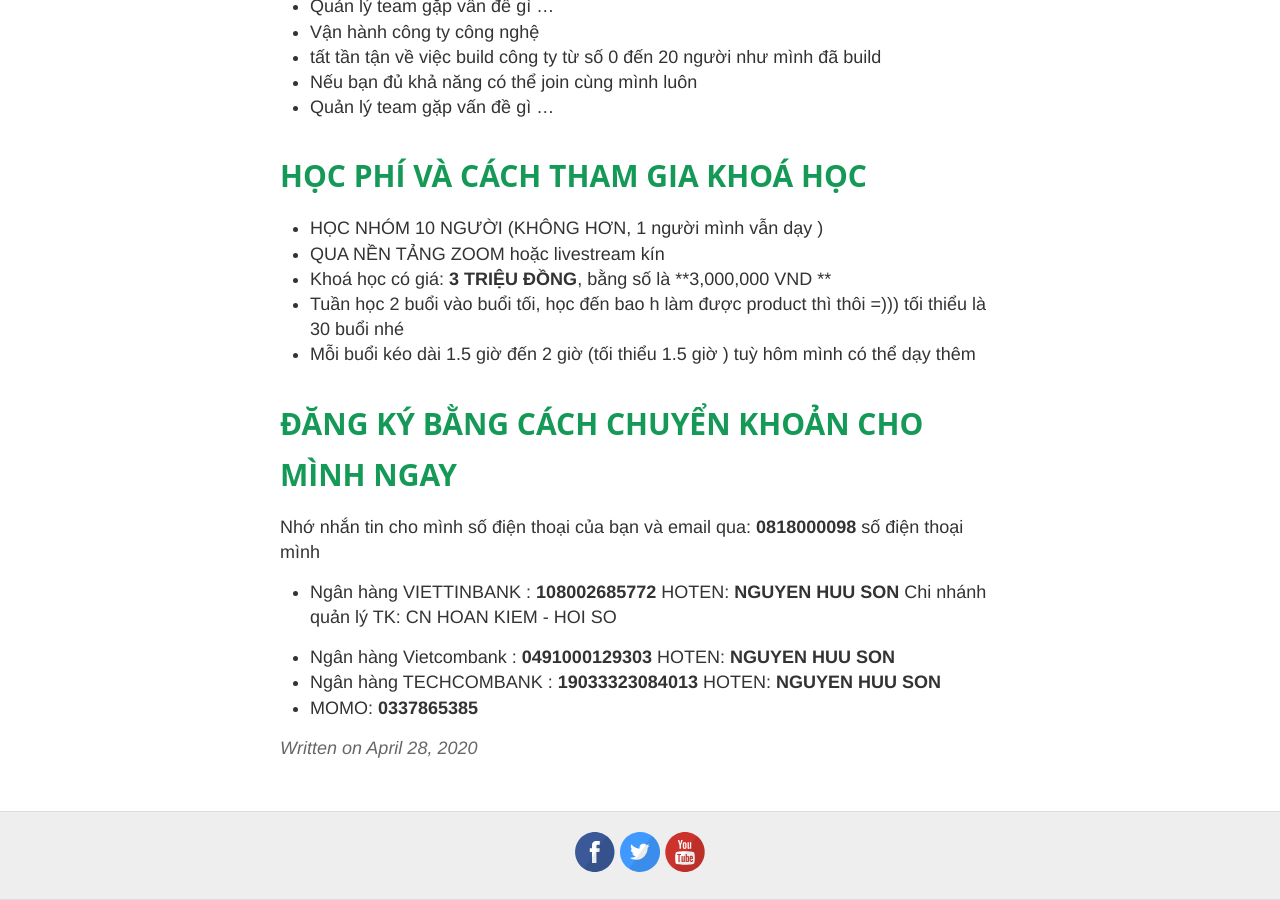
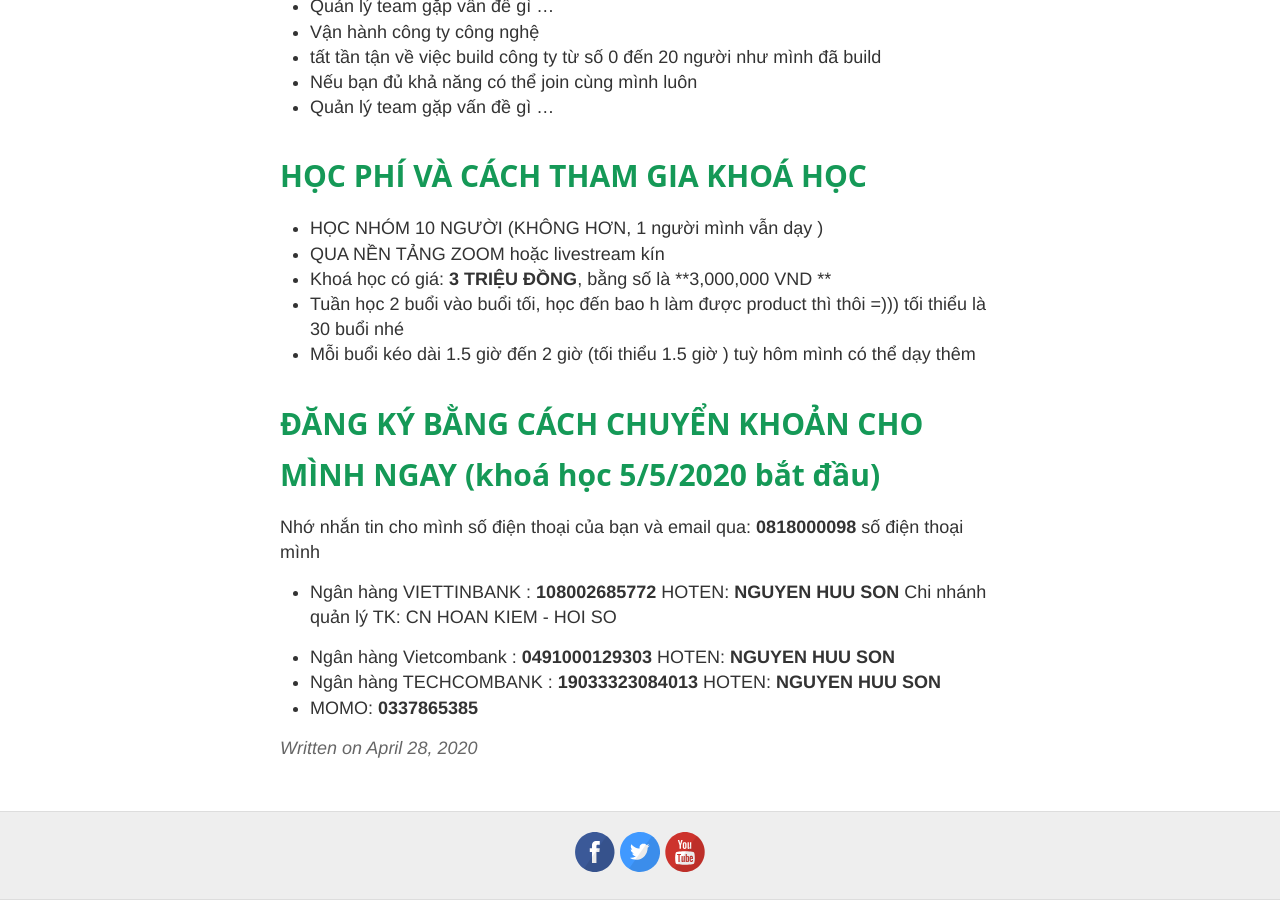
Before and after one commit to sonnhfit/sonnhfit.github.io, a Jekyll site: the page built from _posts/2020-4-28-day-het-khong-con-cai-gi.md, in a window 1280 px wide and 900 px high, scrolled down 6098 px. Built offline with Jekyll 4.4.1, drawn with Linux system fonts in a browser that asks for light colours.

Commit message:
Update 2020-4-28-day-het-khong-con-cai-gi.md

```diff
--- a/_posts/2020-4-28-day-het-khong-con-cai-gi.md
+++ b/_posts/2020-4-28-day-het-khong-con-cai-gi.md
@@ -192,7 +192,7 @@ Mình có thời gian rảnh vào buổi tối nên mình mở 1 khoá học l
 - Tuần học 2 buổi vào buổi tối, học đến bao h làm được product thì thôi =))) tối thiểu là 30 buổi nhé
 - Mỗi buổi kéo dài 1.5 giờ đến 2 giờ (tối thiểu 1.5 giờ ) tuỳ hôm mình có thể dạy thêm
 
-# ĐĂNG KÝ BẰNG CÁCH CHUYỂN KHOẢN CHO MÌNH NGAY
+# ĐĂNG KÝ BẰNG CÁCH CHUYỂN KHOẢN CHO MÌNH NGAY (khoá học 5/5/2020 bắt đầu)
 Nhớ nhắn tin cho mình  số điện thoại của bạn và email qua: **0818000098** số  điện thoại  mình
 - Ngân hàng VIETTINBANK : **108002685772**
 HOTEN: **NGUYEN HUU SON**
```
